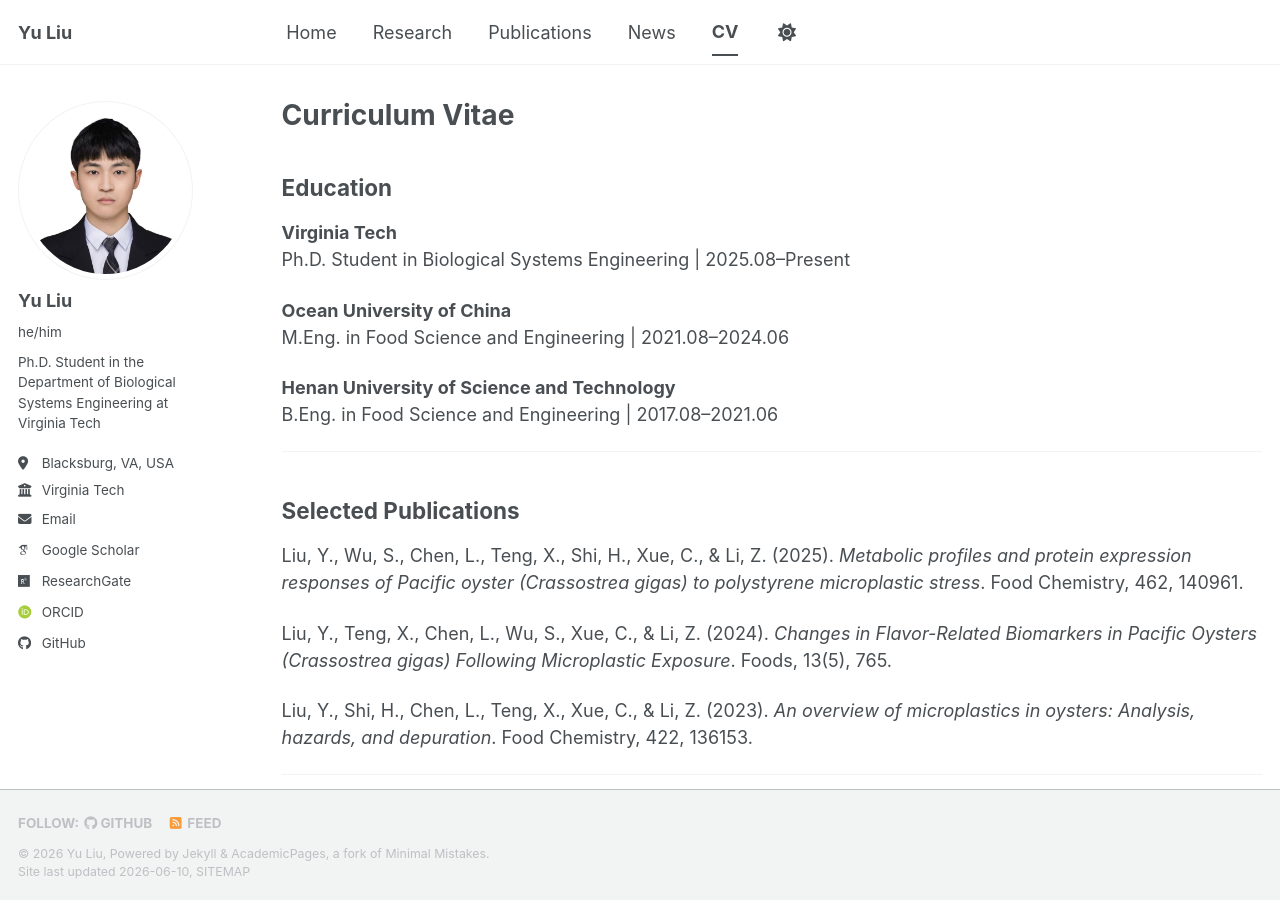
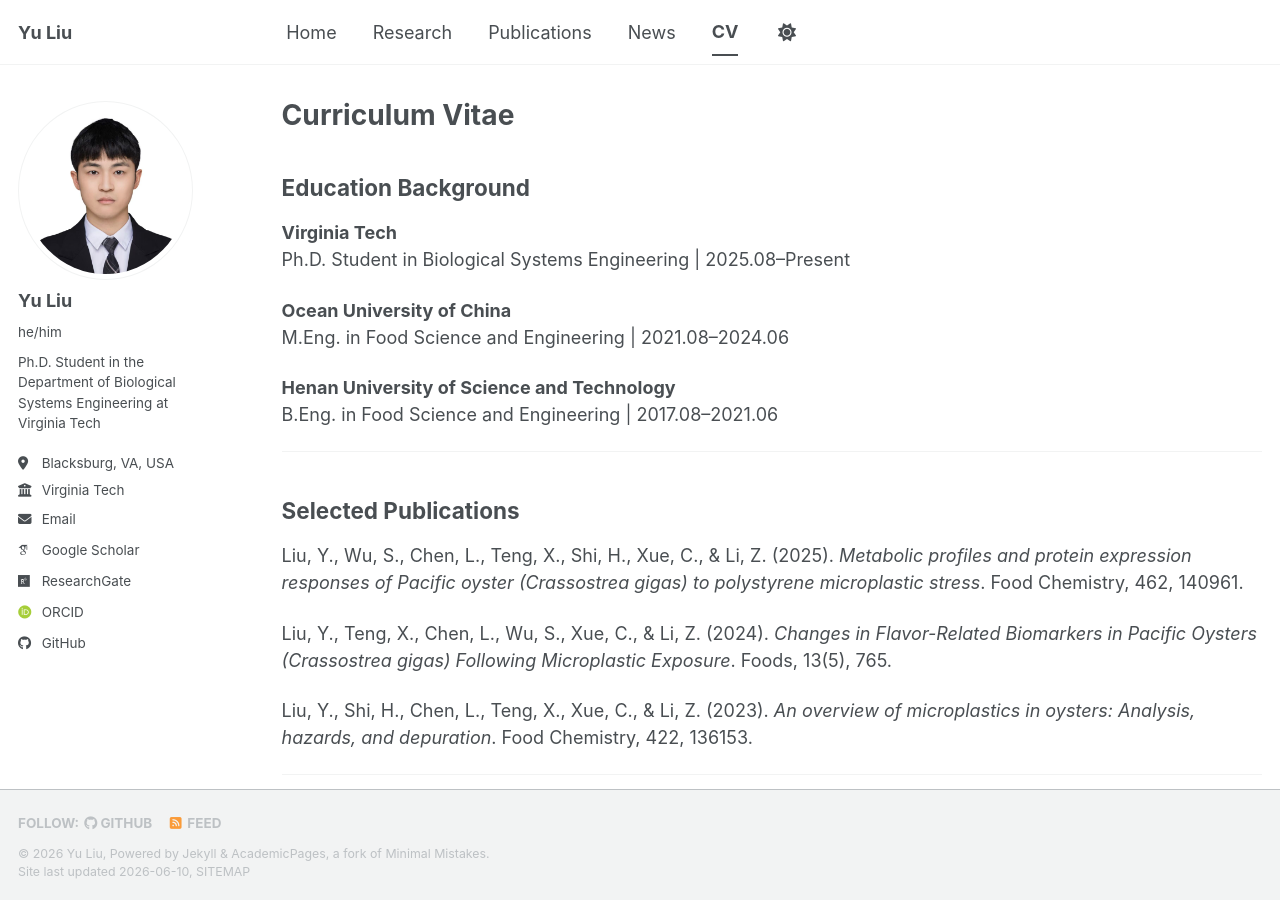
Before and after one commit to yuliu0322/yuliu0322.github.io, a Jekyll site: the page built from _pages/cv.md, in a window 1280 px wide and 900 px high. Built offline with Jekyll 4.4.1, drawn with Linux system fonts in a browser that asks for light colours; some web fonts are replaced; a script bundle is joined from its source files by our own code; library files that are not in the unit come from our copies.

Commit message:
Update cv.md

```diff
--- a/_pages/cv.md
+++ b/_pages/cv.md
@@ -6,7 +6,7 @@ author_profile: true
 redirect_from:
   - /resume
 ---
-## Education
+## Education Background
 
 **Virginia Tech**
 Ph.D. Student in Biological Systems Engineering | 2025.08–Present
```
